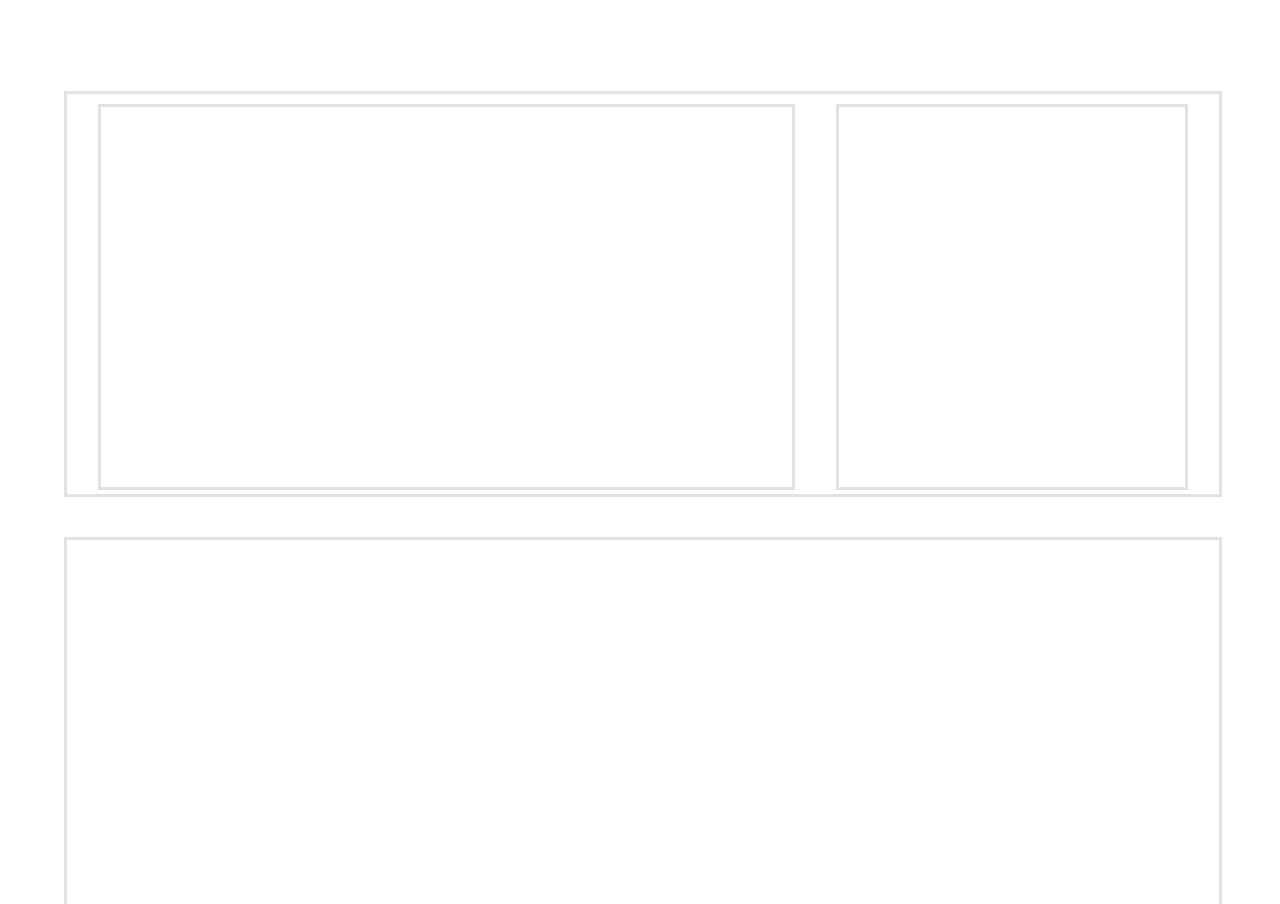
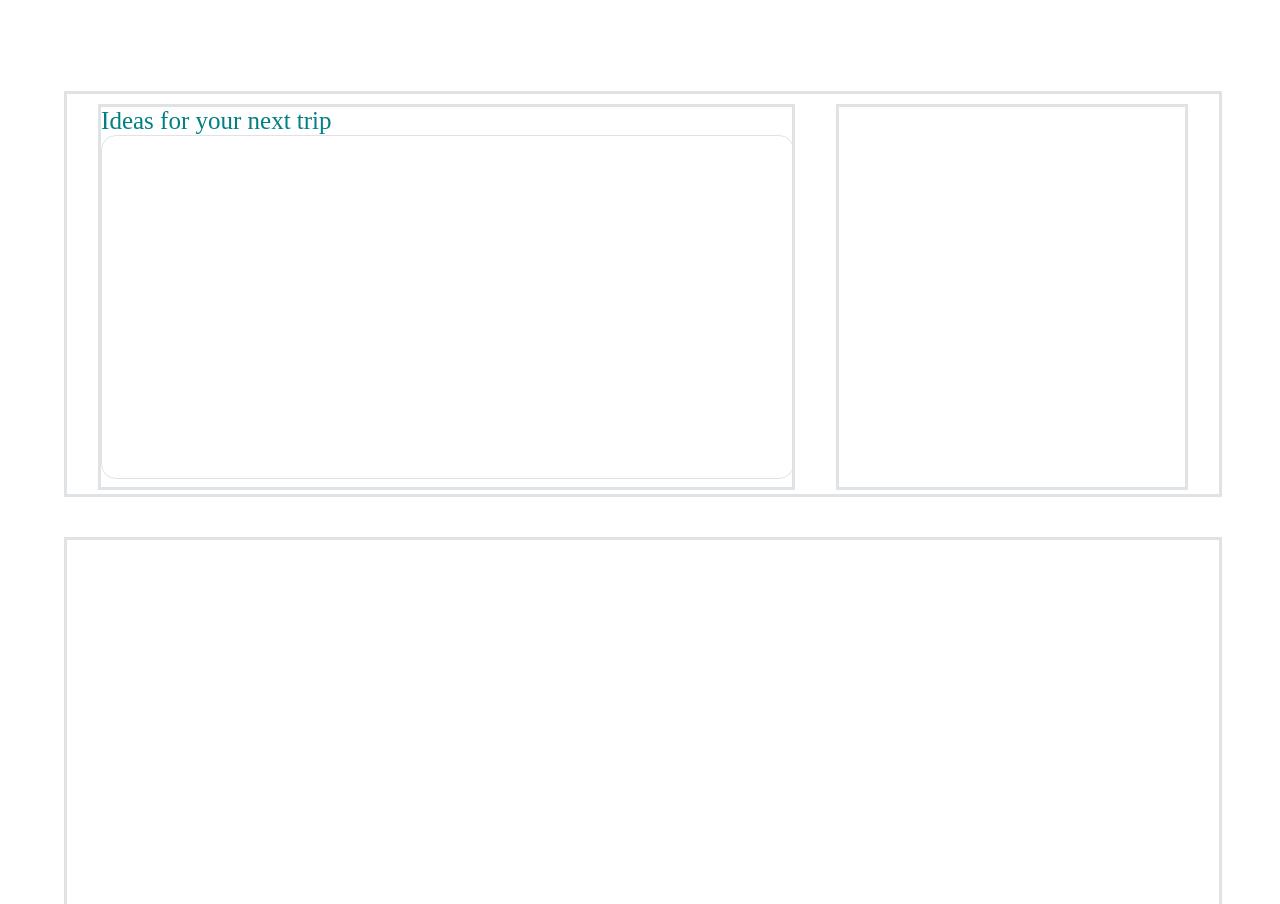
Before and after one commit to MikeTheFyke/Xpedia, a Vue app: page / in a window 1280 px wide. Shown: the part 939-1843 px from the top of the page. Built offline with nearby package versions, Linux system fonts and the light colour scheme; a web font is replaced by a local one.

Commit message:
Next trip ideas stylizing

```diff
--- a/src/components/NextTripIdeas.vue
+++ b/src/components/NextTripIdeas.vue
@@ -1,7 +1,10 @@
 <template>
     <div id="TripIdeas-Container">
         <div id="Ideas-Left">
+            Ideas for your next trip
+            <div id="Pet-Ideas">
 
+            </div>
         </div>
         <div id="Ideas-Right">
 
@@ -37,6 +40,18 @@ export default {
     width: 60%;
     height: 380px;
     margin: 10px;
+    color: teal;
+    font-family: "Montserrat";
+    font-size: 25px;
+}
+
+#Pet-Ideas{
+    width: 100%;
+    height: 90%;
+    border-color: #dfe3e6;
+    border-style: solid;
+    border-width: thin;
+    border-radius: 15px;
 }
 
 #Ideas-Right{
```
